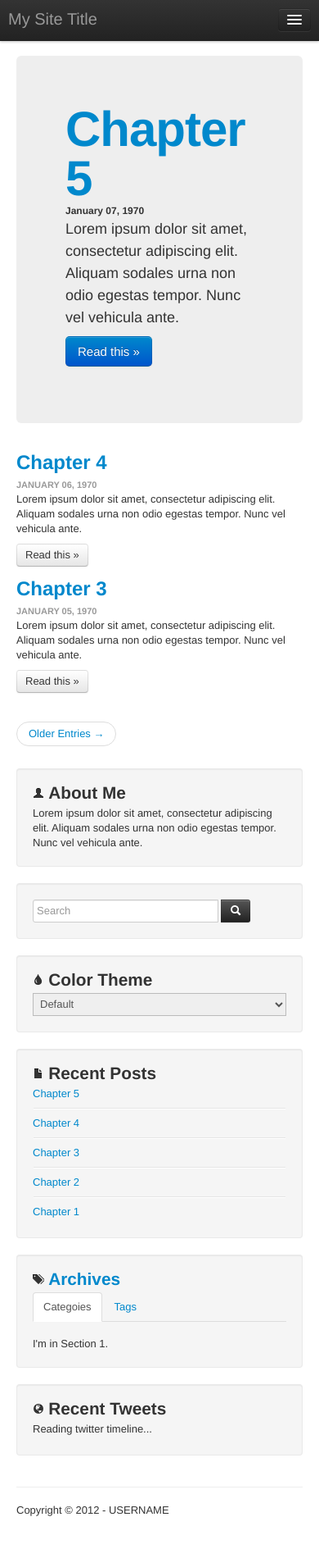
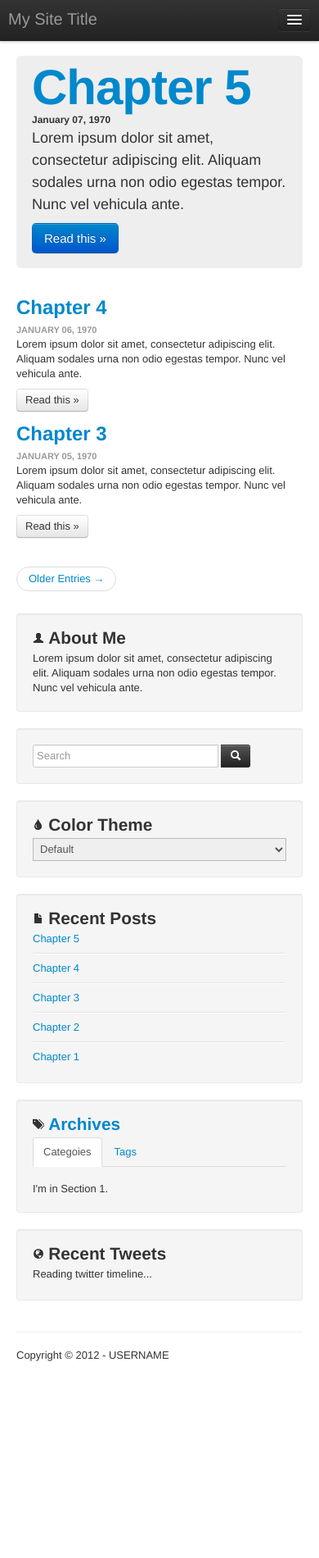
Before and after one commit to tokkonopapa/jekyll-experiment, a Jekyll site: the page built from index.html, in a window 390 px wide. Shown: the whole page at 82% size. Built offline with Jekyll 4.4.1, drawn with Linux system fonts in a browser that asks for light colours; nearby versions of some CDN libraries; Markdown is read by kramdown in place of the engine named in the settings; the list of posts is cut into pages by our own code; comment, search, counter and statistics services are not loaded; after the commit the page ends 1711 px from its top, so only the background shows below that.

Commit message:
update hero-unit within @media

```diff
--- a/assets/css/style.css
+++ b/assets/css/style.css
@@ -3,7 +3,7 @@
    ========================================================================== */
 @media (max-width: 480px) {
 	.hero-unit {
-		padding 9px 19px;
+		padding: 9px 19px;
 	}
 }
 
```
